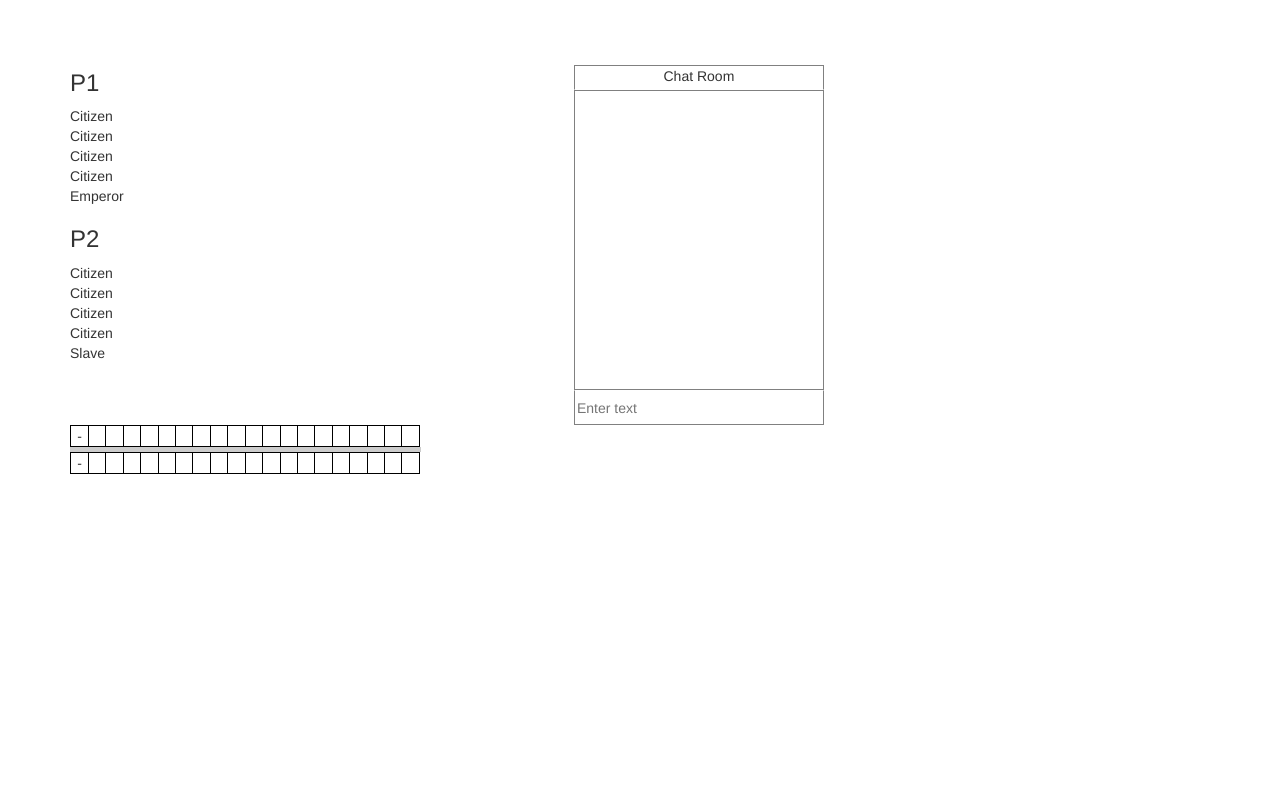
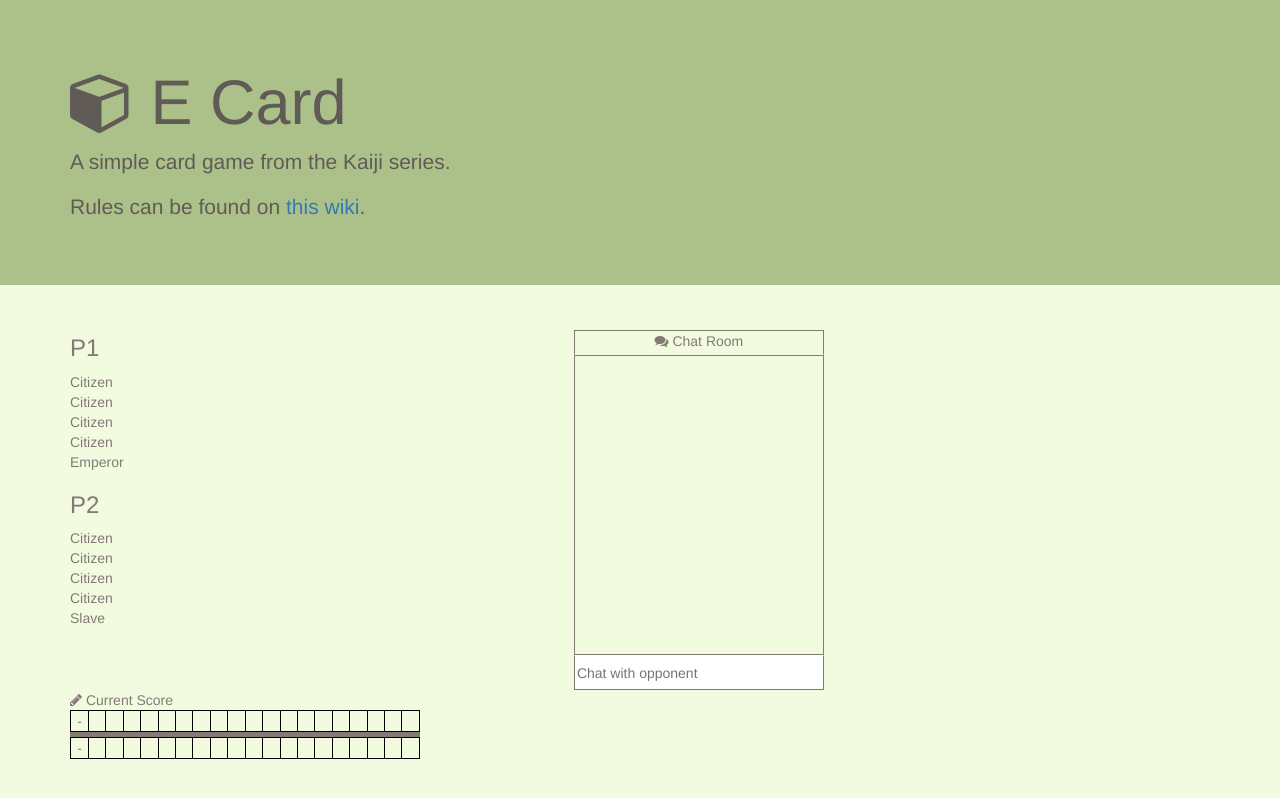
Before and after one commit to zodiacknights/ecard, a website: page index.html in a window 1280 px wide. Drawn offline with nearby package versions, Linux system fonts and the light colour scheme; some packages are replaced by stand-ins of ours; no server answers.

Commit message:
Add some styling and icons

```diff
--- a/app.js
+++ b/app.js
@@ -193,8 +193,12 @@ angular.module('myApp', [])
     };
 
     socket.on('chat', function(data){
-      $scope.messages.push("Player " + data.player + ": " + data.msg);
+      $scope.messages.push("Player " + (data.player || 1) + ": " + data.msg);
       $scope.$apply()
     });
 
+    $scope.messageIcon = function(message){
+      return message.indexOf('Player 1') === 0 ? 'fa-comment-o' : 'fa-comment';
+    };
+
 });
--- a/index.html
+++ b/index.html
@@ -2,6 +2,7 @@
 <html ng-app="myApp">
   <head>
     <link href="https://maxcdn.bootstrapcdn.com/bootstrap/3.3.5/css/bootstrap.min.css" rel="stylesheet">
+    <link rel="stylesheet" href="https://maxcdn.bootstrapcdn.com/font-awesome/4.6.1/css/font-awesome.min.css">
     <script src="https://ajax.googleapis.com/ajax/libs/angularjs/1.5.1/angular.min.js"></script>
     <script src="https://ajax.googleapis.com/ajax/libs/angularjs/1.5.1/angular-route.min.js"></script>
     <script src="app.js"></script>
@@ -9,6 +10,16 @@
     <link rel="stylesheet" href="/style/style.css">
   </head>
   <body ng-controller="ecardController">
+  <div class="jumbotron">
+    <div class="container">
+      <h1>
+        <i class="fa fa-cube" aria-hidden="true"></i>
+        <span>E Card</span>
+      </h1>
+      <p>A simple card game from the Kaiji series.</p>
+      <p>Rules can be found on <a href="http://tobakumokushirokukaiji.wikia.com/wiki/E_Card" target="_blank">this wiki</a>.</p>
+    </div>
+  </div>
   <div class="container">
     <div class="cards">
       <h3>P1</h3>
@@ -24,25 +35,29 @@
       </div>
     </div>
     <div class="chat">
-    <div class="chatBar">Chat Room</div>
+      <div class="chatBar">
+        <i class="fa fa-comments chatBarIcon" aria-hidden="true"></i>
+        <span>Chat Room</span>
+      </div>
       <div class="chatBox" scroll-bottom="messages">
         <div ng-repeat="message in messages track by $index">
           <div class="chatMessage">
-            <div class="messageTextInMessage">{{ message }}</div>
+            <div class="messageTextInMessage"><i class="fa" ng-class="messageIcon(message)" aria-hidden="true"></i>
+{{ message }}</div>
           </div>
         </div>
       </div>
       <div class="submitForm">
         <form ng-submit="submit()">
-          <input type="text" ng-model="text" name="text" placeholder="Enter text" />
+          <input type="text" ng-model="text" name="text" placeholder="Chat with opponent" />
         </form>
       </div>
     </div>
-
     <div class="roundCounter">
+      <i class="fa fa-pencil" aria-hidden="true"></i>
+      <span>Current Score</span>
       <div class="p1Score">
         <table>
-      <th>
           <tr>
             <td ng-repeat="scores in p1Scores track by $index">{{ scores }}</td>
           </tr>
@@ -56,7 +71,6 @@
           </tr>
         </table>
       </div>
-
     </div>
   </div>
 
--- a/style/style.css
+++ b/style/style.css
@@ -1,3 +1,8 @@
+body {
+  color: #837A75;
+  background-color: #F2FBE0;
+}
+
 h3.title {
   width: 1px;
 }
@@ -28,23 +33,23 @@ td {
   width: 205px;
   background-image: url("../style/Slave.png");
 }*/
+.jumbotron {
+  background-color: #ACC18A;
+  color: #605B56;
+}
+
 .cards {
   display: inline-block;
   vertical-align: top;
   width: 500px;
 }
 
-.container{
-  padding-top: 50px;
-}
-
 .chat {
   display: inline-block;
-  padding-top:15px;
-
+  margin-top:15px;
 }
 .chatBar {
-  border: 1px solid gray;
+  border: 1px solid #837A75;
   border-bottom-color: transparent;
   height: 25px;
   text-align: center;
@@ -55,15 +60,15 @@ td {
   overflow: auto;
   width: 250px;
   height: 300px;
-  border: 1px solid gray;
+  border: 1px solid #837A75;
 }
 
 .chatMessage {
   padding-left: 5px;
-  background: #ffffff;
   border-radius: 25px;
   text-align: left;
   max-width: 250px;
+  background-color: #DAFEB7;
 }
 
 .roundCounter{
@@ -73,13 +78,13 @@ td {
 
 
 .roundCounter .scoreBar{
-  background: #ccc;
+  background: #837A75;
   height: 5px;
-  width: 351px;
+  width: 350px;
 }
 
 .submitForm input {
-  border: 1px solid gray;
+  border: 1px solid #837A75;
   border-top-color: transparent;
   height: 35px;
   width: 250px;
```
Also changed, not shown: 1 other file. Lines whose indentation alone changed are shown as unchanged.
